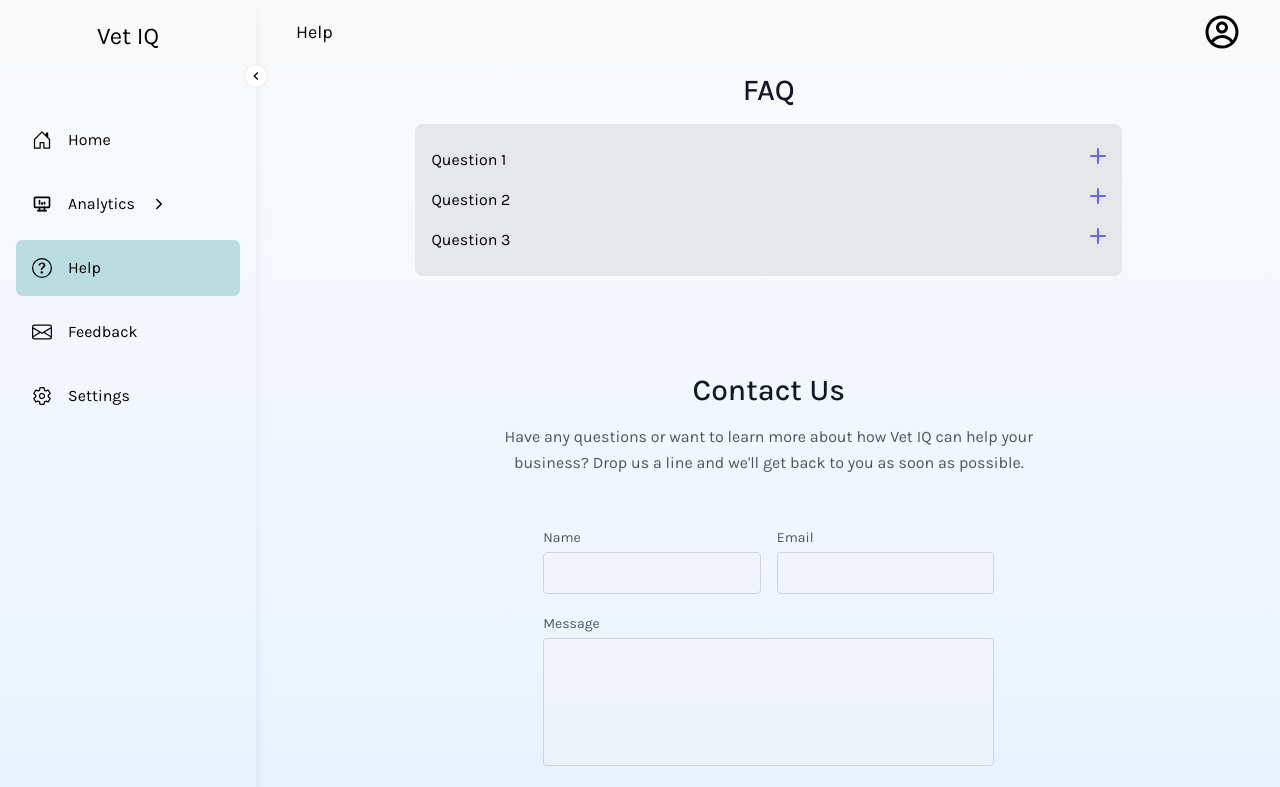
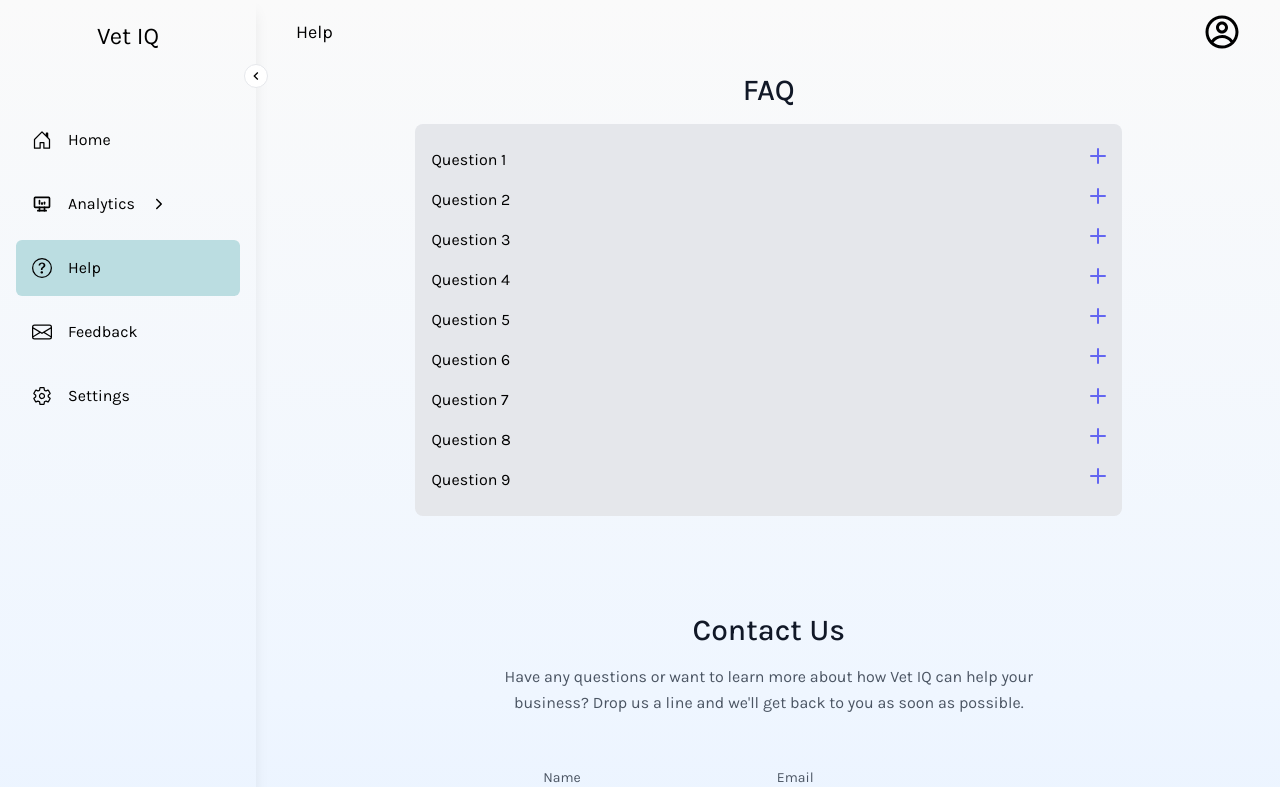
Before and after one commit to shifenghzhang/VetIQ-Web-Application, a Next.js app: page /help in a window 1280 px wide. Shown: the top 787 px of the page. Built offline with nearby package versions, Linux system fonts and the light colour scheme.

Commit message:
Update FAQ.tsx

```diff
--- a/src/app/_components/FAQ.tsx
+++ b/src/app/_components/FAQ.tsx
@@ -16,6 +16,24 @@ const FAQ = () => {
                     <Accordion
                         question="Question 3"
                         answer="answer 3" />
+                    <Accordion
+                        question="Question 4"
+                        answer="answer 4" />
+                    <Accordion
+                        question="Question 5"
+                        answer="answer 5" />
+                    <Accordion
+                        question="Question 6"
+                        answer="answer 6" />
+                    <Accordion
+                        question="Question 7"
+                        answer="answer 7" />
+                    <Accordion
+                        question="Question 8"
+                        answer="answer 8" />
+                    <Accordion
+                        question="Question 9"
+                        answer="answer 9" />
                 </div>
             </div>
         </div>
```
Lines whose indentation alone changed are shown as unchanged.
